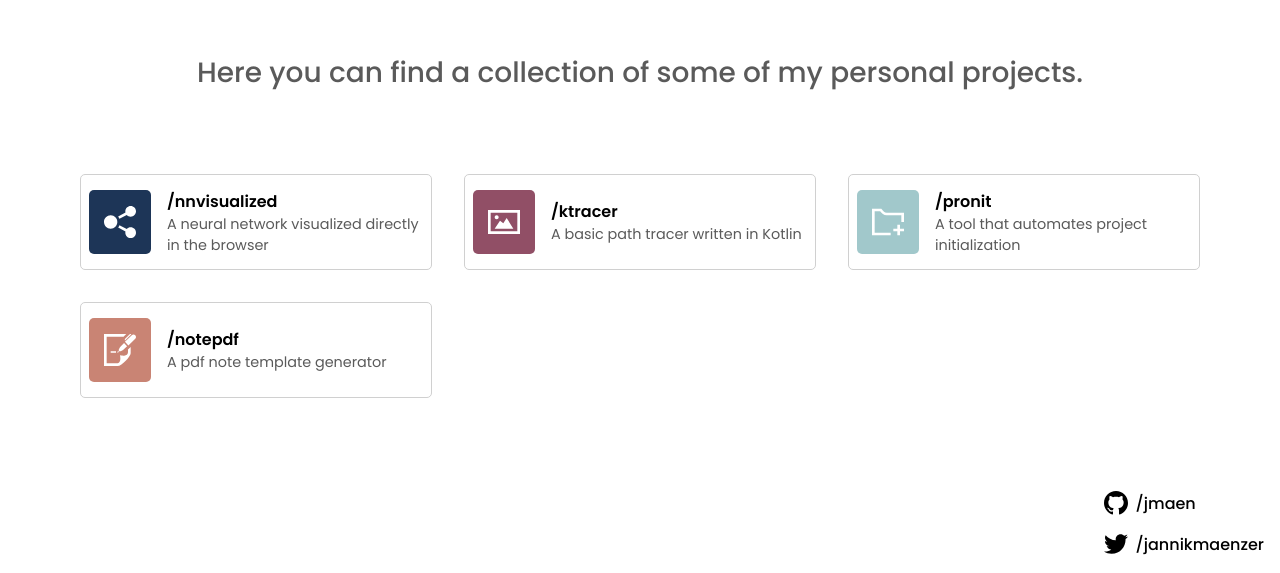
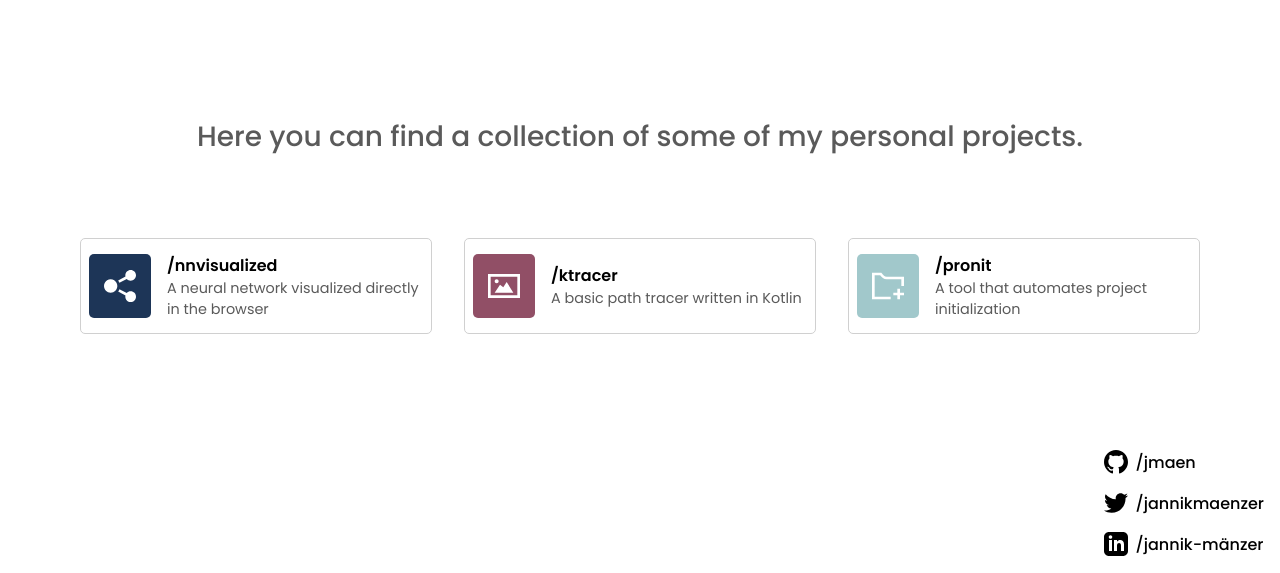
Before and after one commit to jmaen/jmaen.github.io, a Svelte app: page / in a window 1280 px wide. Shown: the part 227-800 px from the top of the page. Built offline with nearby package versions, Linux system fonts and the light colour scheme.

Commit message:
Add LinkedIn profile

```diff
--- a/src/App.svelte
+++ b/src/App.svelte
@@ -25,6 +25,10 @@
     <div>
       <svg xmlns="http://www.w3.org/2000/svg" viewBox="0 0 24 24"><path d="M24 4.557c-.883.392-1.832.656-2.828.775 1.017-.609 1.798-1.574 2.165-2.724-.951.564-2.005.974-3.127 1.195-.897-.957-2.178-1.555-3.594-1.555-3.179 0-5.515 2.966-4.797 6.045-4.091-.205-7.719-2.165-10.148-5.144-1.29 2.213-.669 5.108 1.523 6.574-.806-.026-1.566-.247-2.229-.616-.054 2.281 1.581 4.415 3.949 4.89-.693.188-1.452.232-2.224.084.626 1.956 2.444 3.379 4.6 3.419-2.07 1.623-4.678 2.348-7.29 2.04 2.179 1.397 4.768 2.212 7.548 2.212 9.142 0 14.307-7.721 13.995-14.646.962-.695 1.797-1.562 2.457-2.549z"/></svg>
       <a href="https://twitter.com/jannikmaenzer">/jannikmaenzer</a>
+    </div>
+    <div>
+      <svg xmlns="http://www.w3.org/2000/svg" viewBox="0 0 24 24"><path d="M19 0h-14c-2.761 0-5 2.239-5 5v14c0 2.761 2.239 5 5 5h14c2.762 0 5-2.239 5-5v-14c0-2.761-2.238-5-5-5zm-11 19h-3v-11h3v11zm-1.5-12.268c-.966 0-1.75-.79-1.75-1.764s.784-1.764 1.75-1.764 1.75.79 1.75 1.764-.783 1.764-1.75 1.764zm13.5 12.268h-3v-5.604c0-3.368-4-3.113-4 0v5.604h-3v-11h3v1.765c1.396-2.586 7-2.777 7 2.476v6.759z"/></svg>
+      <a href="https://www.linkedin.com/in/jannik-m%C3%A4nzer/">/jannik-mänzer</a>
     </div>
   </div>
 </main>
--- a/src/assets/projects.json
+++ b/src/assets/projects.json
@@ -15,10 +15,5 @@
         "description": "A tool that automates project initialization",
         "theme": "#A1C8CB",
         "link": "https://github.com/jmaen/pronit#readme"
-    },
-    {
-        "name": "notepdf",
-        "description": "A pdf note template generator",
-        "theme": "#C98474"
     }
 ]
```
Also changed, not shown: src/assets/colors.txt.
